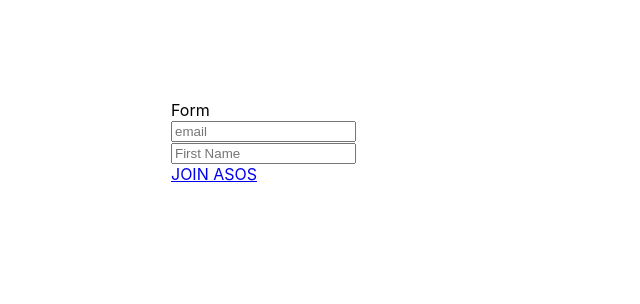
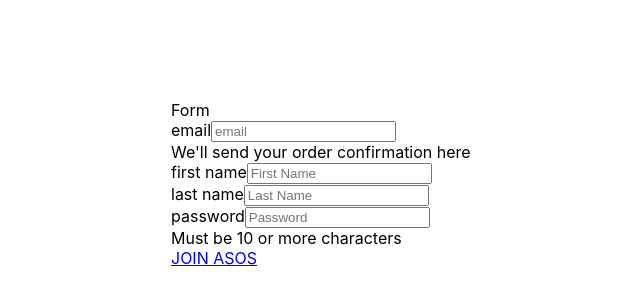
Before and after one commit to anthonyzamarro/dui-one, a React (Create React App) app: page / in a window 1280 px wide. Shown: the top 304 px of the page, without its empty margins (109-749 px from the left). Built offline with nearby package versions, Linux system fonts and the light colour scheme.

Commit message:
add more textfields, add CTA props, and begin adding selectlist component

```diff
--- a/src/App.tsx
+++ b/src/App.tsx
@@ -10,12 +10,30 @@
         <TextField
             placeholder="email"
             type="email"
+            name="email"
+            helperText="We'll send your order confirmation here"
           />
           <TextField
             placeholder="First Name"
             type="text"
+            name="first name"
           />
-        <CTA/>
+          <TextField
+            placeholder="Last Name"
+            type="text"
+            name="last name"
+          />
+          <TextField
+            placeholder="Password"
+            type="password"
+            name="password"
+            helperText="Must be 10 or more characters"
+          />
+        <CTA
+          link="www.reddit.com"
+          text="JOIN ASOS"
+          newWindow={false}
+        />
       </Form>
     </div>
   )
--- a/src/components/Elements/CTA.tsx
+++ b/src/components/Elements/CTA.tsx
@@ -1,9 +1,15 @@
 import React from "react"
 
-const CTA = () => {
+interface Props {
+    text: string,
+    link: string,
+    newWindow?: boolean
+}
+
+const CTA: React.FC<Props> = ({ text, link, newWindow }) => {
     return (
         <div className="button button__container">
-            <a href="/">JOIN ASOS</a>
+            <a href={link} target={newWindow ? '_blank' : ''}>{text}</a>
         </div>
     )
 }
--- a/src/components/Elements/TextField.tsx
+++ b/src/components/Elements/TextField.tsx
@@ -2,20 +2,25 @@
 
 interface Props {
     placeholder: string,
-    type: string
+    type: string,
+    name: string,
+    helperText?: string
 }
 
 
-const TextField: React.FC<Props> = ({ placeholder, type }) => {
+const TextField: React.FC<Props> = ({ placeholder, type, name, helperText }) => {
     const [text, setText] = useState("");
     return (
         <div>
+            <label htmlFor={name}>{name}</label>
                 <input
                     onChange={e => setText(e.target.value)}
                     value={text}
+                    name={name}
                     placeholder={placeholder}
                     type={type}
                 />
+                <div>{helperText}</div>
         </div>
     )
 
```
Also changed, not shown: src/components/Elements/SelectList.tsx (added, +21 -0 lines). Lines whose indentation alone changed are shown as unchanged.
